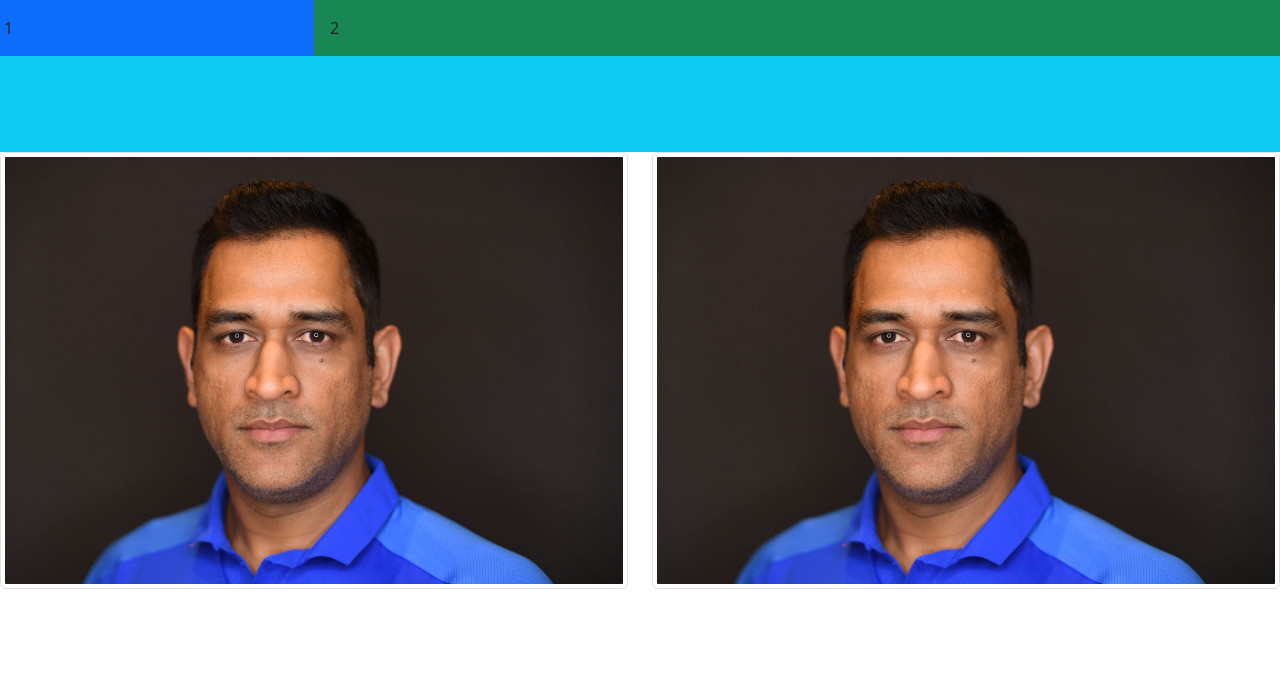
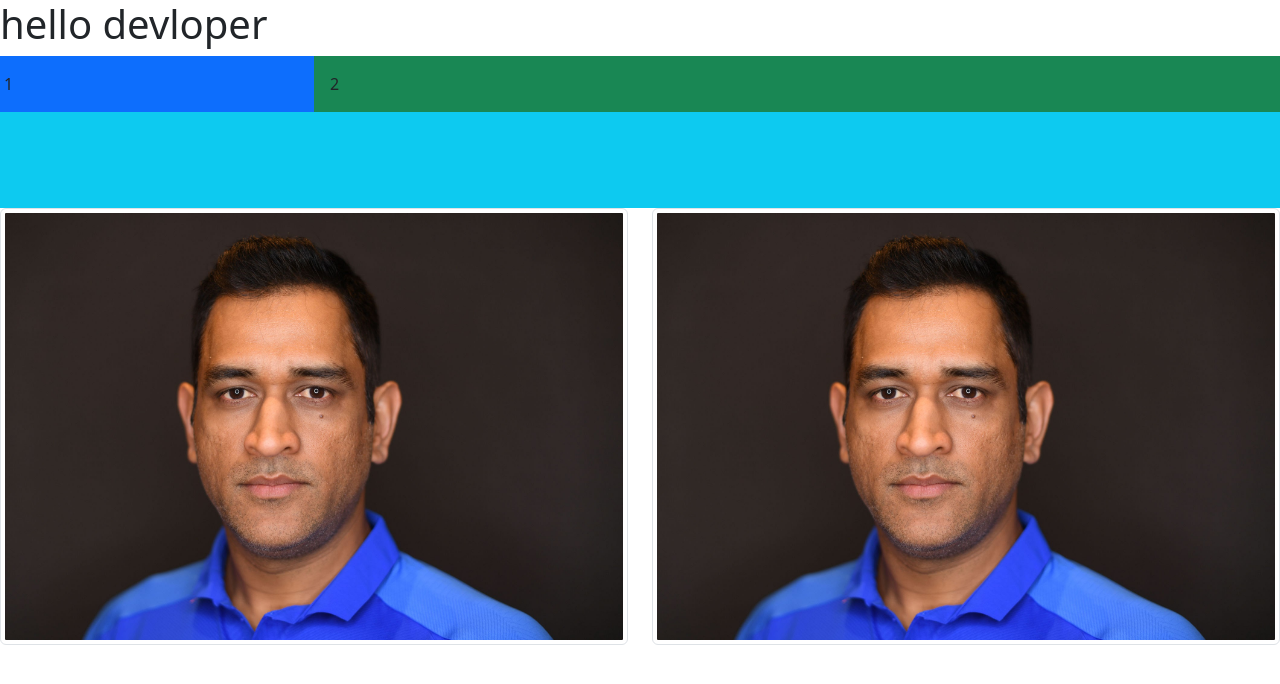
Before and after one commit to shubhamdhapodkar/feb-21, a plain HTML site: page index.html in a window 1280 px wide. Drawn offline with nearby package versions, Linux system fonts and the light colour scheme.

Commit message:
code modified commit

```diff
--- a/index.html
+++ b/index.html
@@ -10,7 +10,7 @@
 </head>
 
 <body>
-
+<h1>hello devloper</h1>
     <div class="row">
         <div class="col-lg-3 col-md-3 col-3 bg-primary p-3">1</div>
         <div class="col-lg-9 col-md-9 col-9 bg-success p-3">2</div>
```
